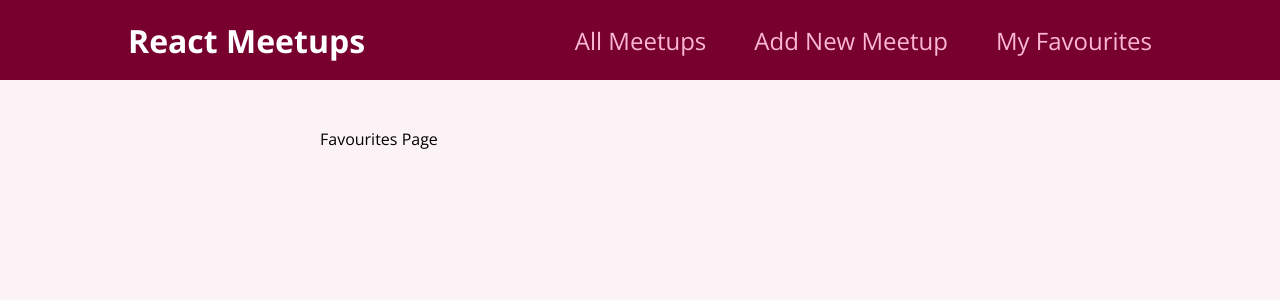
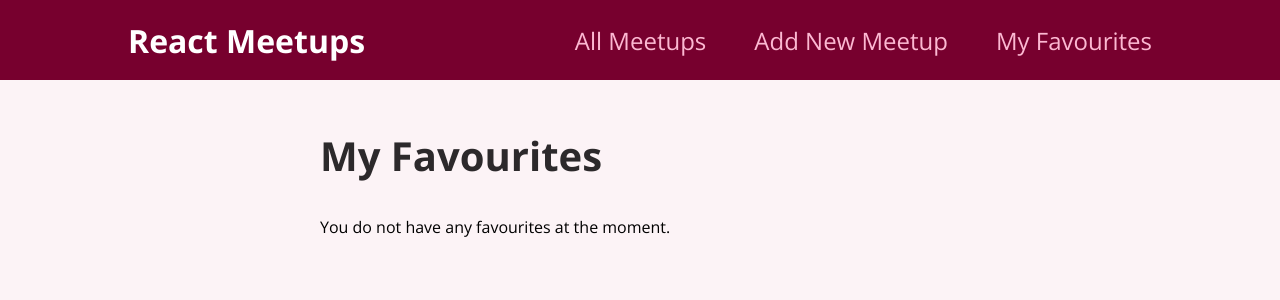
Before and after one commit to vincentabolarin/meetup, a React (Create React App) app: page /favourites in a window 1280 px wide. Shown: the top 300 px of the page. Built offline with nearby package versions, Linux system fonts and the light colour scheme.

Commit message:
implement fallback message when there are no favourites

```diff
--- a/src/pages/Favourites.js
+++ b/src/pages/Favourites.js
@@ -1,8 +1,22 @@
+import {useContext} from 'react';
+import FavouritesContext from '../store/favourites-context';
+import MeetupList from '../components/meetups/MeetupList';
+
 const Favourites = () => {
+    const favouritesCtx = useContext(FavouritesContext)
+
+    let content;
+
+    if (favouritesCtx.totalFavourites === 0) {
+        content = <p>You do not have any favourites at the moment.</p>
+    } else {
+        content = <MeetupList meetups={favouritesCtx.favourites} />
+    }
     return (
-        <div>
-            Favourites Page
-        </div>
+        <section>
+            <h1>My Favourites</h1>
+            {content}
+        </section>
     );
 }
 
```
